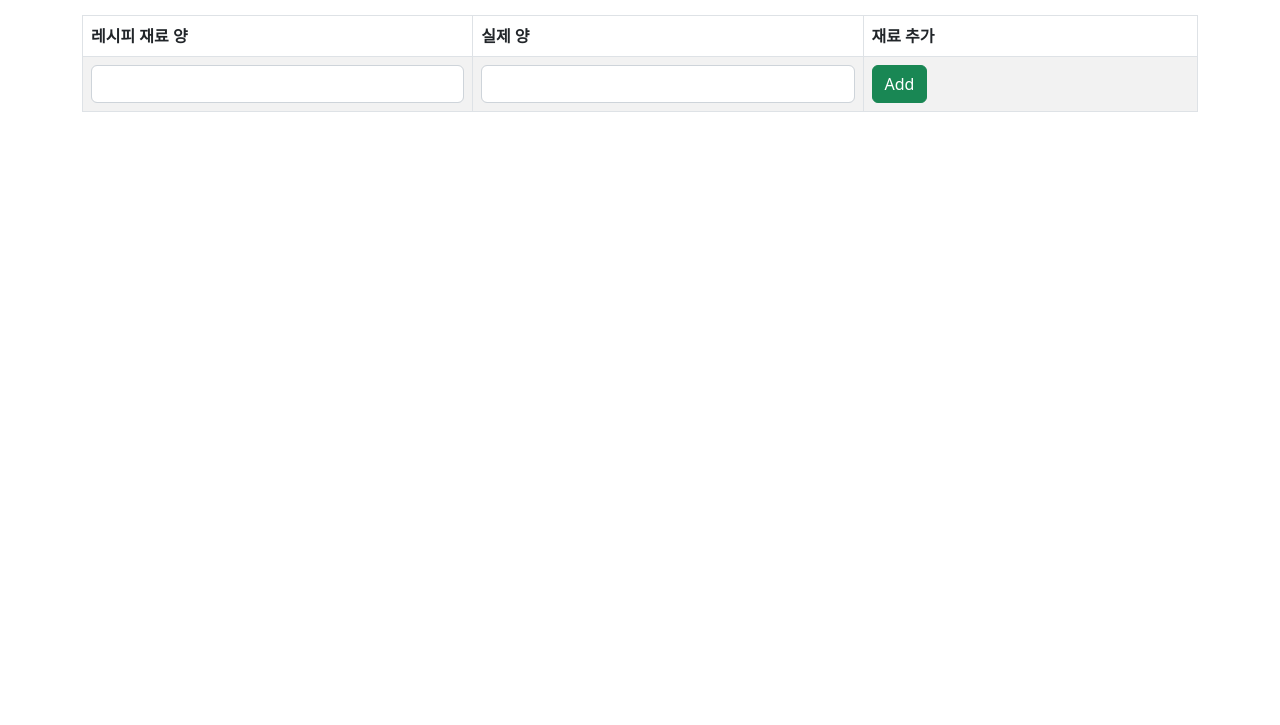
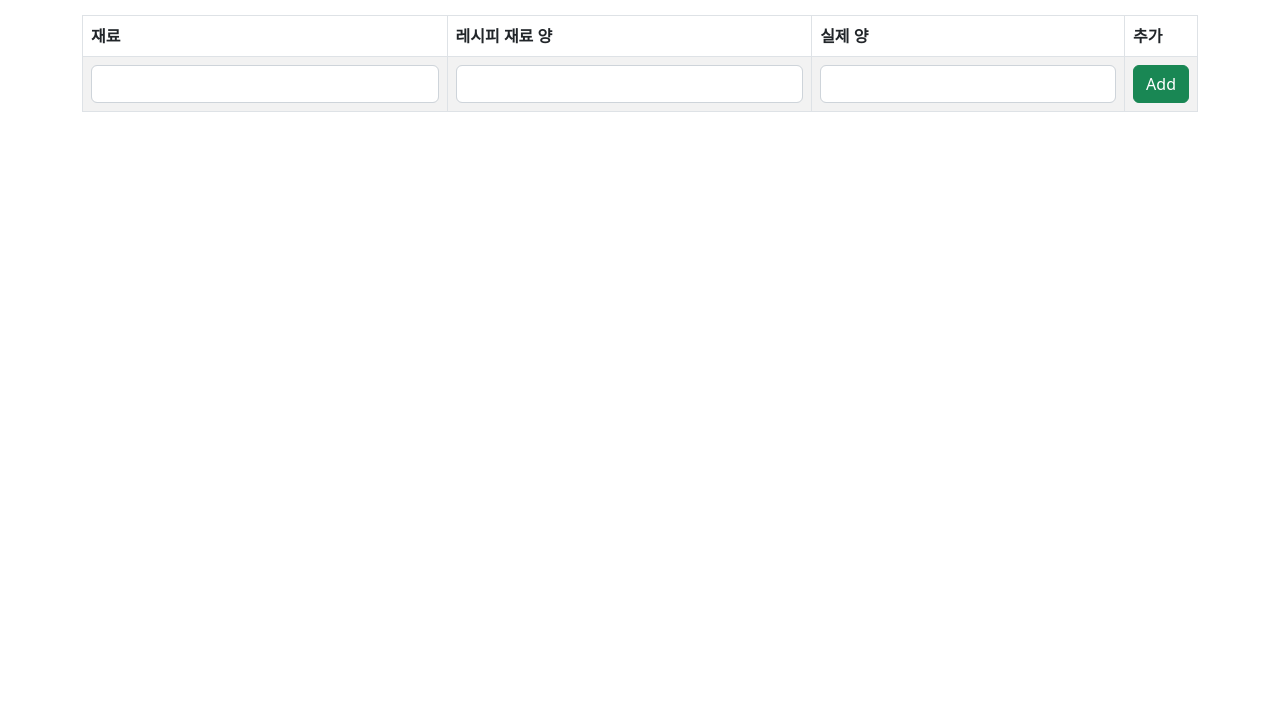
Before and after one commit to wanhee/recipe_calc, a plain HTML site: page index.html in a window 1280 px wide. Shown: the part 75-800 px from the top of the page. Drawn offline with nearby package versions, Linux system fonts and the light colour scheme.

Commit message:
Update index.html

```diff
--- a/index.html
+++ b/index.html
@@ -22,6 +22,7 @@
 
             function dynamic_field(number) {
                 html = '<tr>';
+                html += '<td><input type="text" class="form-control" /></td>';
                 html += '<td><input type="number" idx="' + number + '" class="form-control origin" /></td>';
                 html += '<td><input type="number" idx="' + number + '" class="form-control real" /></td>';
                 if (number > 0) {
@@ -127,9 +128,10 @@
             <table class="table table-bordered table-striped" id="user_table">
                 <thead>
                     <tr>
+                        <th width="35%">재료</th>
                         <th width="35%">레시피 재료 양</th>
                         <th width="35%">실제 양</th>
-                        <th width="30%">재료 추가</th>
+                        <th width="30%">추가</th>
                     </tr>
                 </thead>
                 <tbody>
```
